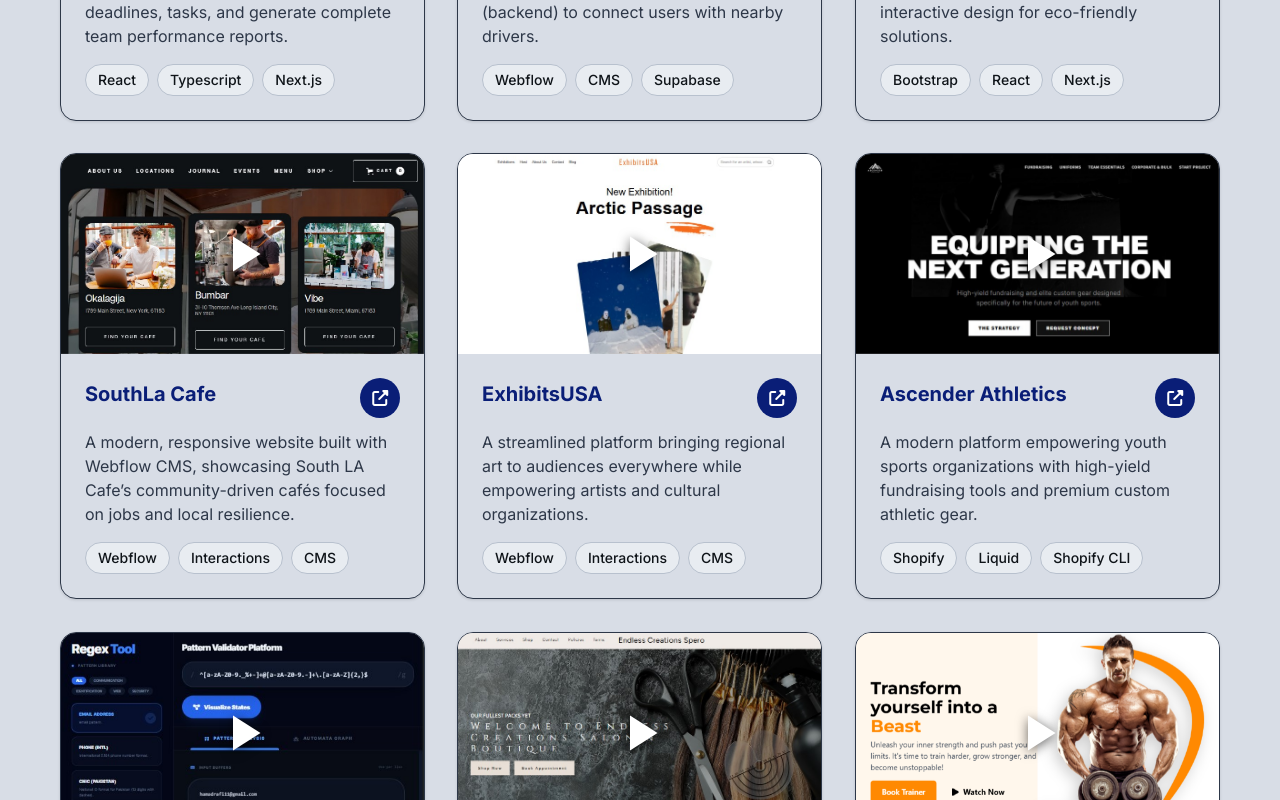
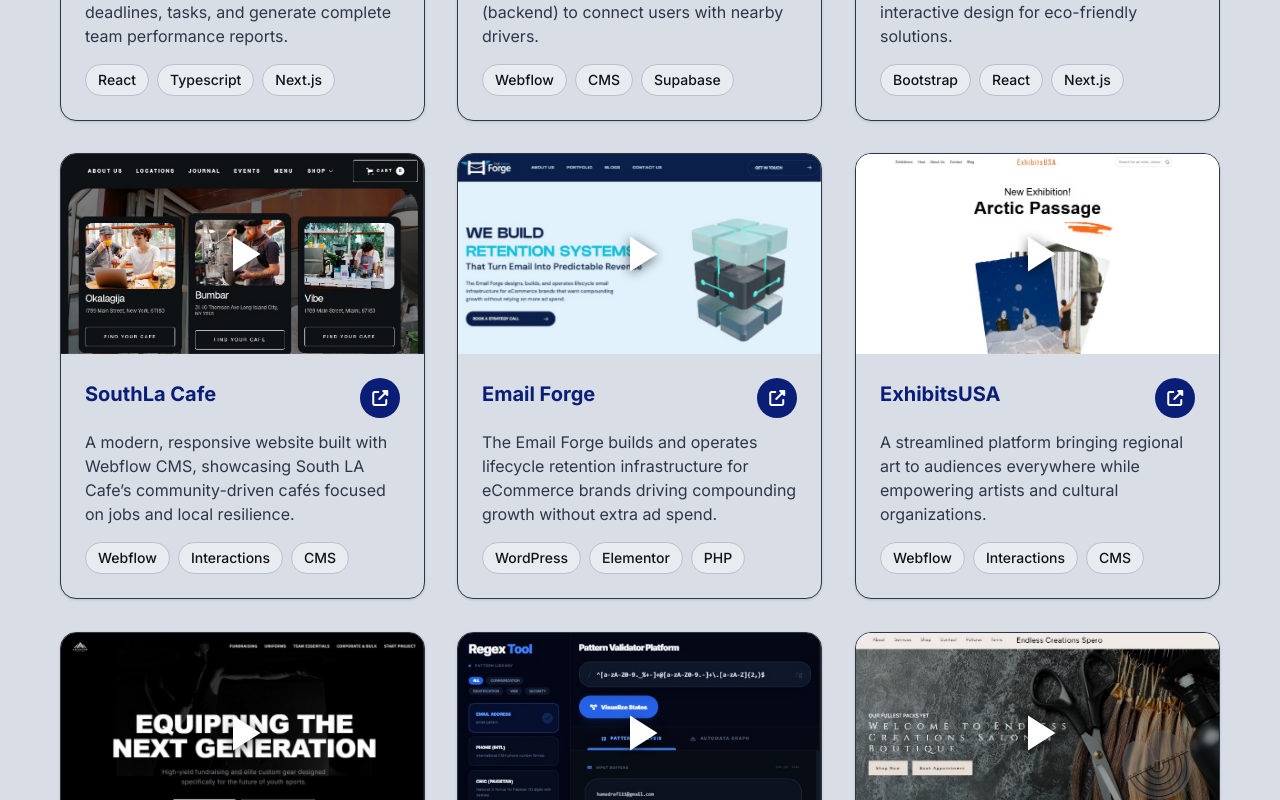
Before and after one commit to hamadrafi/My-Portfolio-App, a Next.js app: page /projects in a window 1280 px wide. Shown: the part 799-1599 px from the top of the page. Built offline with nearby package versions, Linux system fonts and the light colour scheme.

Commit message:
Email Forge Added

```diff
--- a/src/components/ProjectsShowcase.jsx
+++ b/src/components/ProjectsShowcase.jsx
@@ -9,7 +9,7 @@ const PROJECTS = [
         title: "Integriti-MS",
         description: "A CMS using React, TypeScript, and Next.js to manage clients, developers, deadlines, tasks, and generate complete team performance reports.",
         tech: ["React","Typescript", "Next.js"],
-        imgSrc: "/imgs/integritiMs.jpg",
+        imgSrc: "/imgs/IntegritiMs.jpg",
         videoSrc: "/imgs/vids/Integriti-MS.webm",
         liveLink: "https://integriti-ms-2j3k.vercel.app/",
         category: "web & api",
@@ -39,6 +39,15 @@ const PROJECTS = [
         imgSrc: "/imgs/southla.jpg",
         videoSrc: "/imgs/vids/southla.webm",
         liveLink: "https://south-la-cafe.webflow.io/",
+        category: "wordpress",
+    },
+    {
+        title: "Email Forge",
+        description: "The Email Forge builds and operates lifecycle retention infrastructure for eCommerce brands driving compounding growth without extra ad spend.",
+        tech: ["WordPress", "Elementor", "PHP"],
+        imgSrc: "/imgs/EmailForge.jpg",
+        videoSrc: "/imgs/vids/EmailForge.webm",
+        liveLink: "https://theemailforge.com/",
         category: "wordpress",
     },
     {
```
Also changed, not shown: public/imgs/EmailForge.jpg (added), 1 other file (tests, documents, lock files or other folders).
